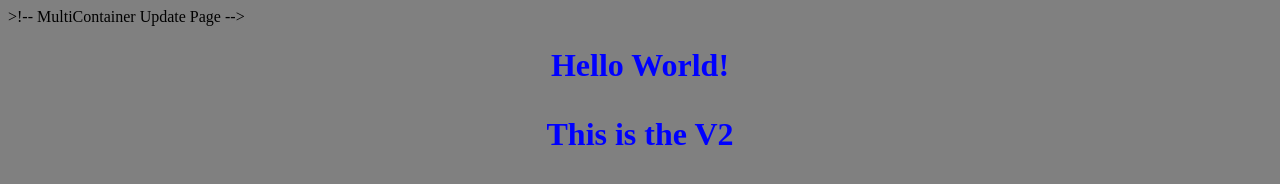
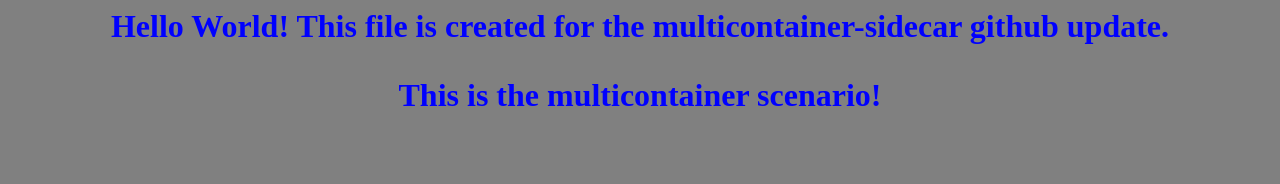
Before and after one commit to omerbsezer/Fast-Kubernetes, a plain HTML site: page index.html in a window 1280 px wide. Drawn offline with Linux system fonts and the light colour scheme.

Commit message:
Update index.html

```diff
--- a/index.html
+++ b/index.html
@@ -1,12 +1,12 @@
->!-- MultiContainer Update Page -->
+<!-- MultiContainer Update Page -->
 <html>
 <body style="background-color:gray">
 
 <center>
   <h1 style="color:blue">
-    Hello World!
+    Hello World! This file is created for the multicontainer-sidecar github update.
   <p>
-    This is the V2
+    This is the multicontainer scenario!
   </p>
   </h1>
 </center>
```
